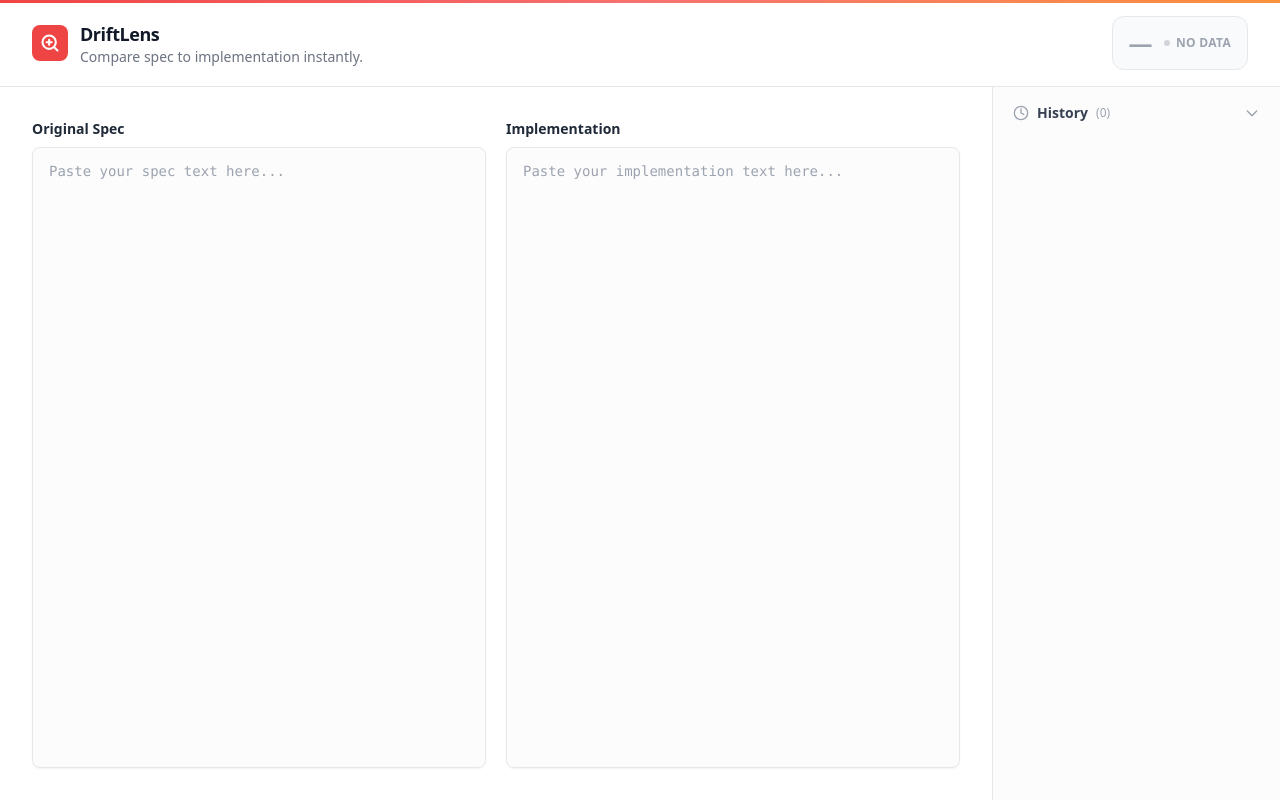
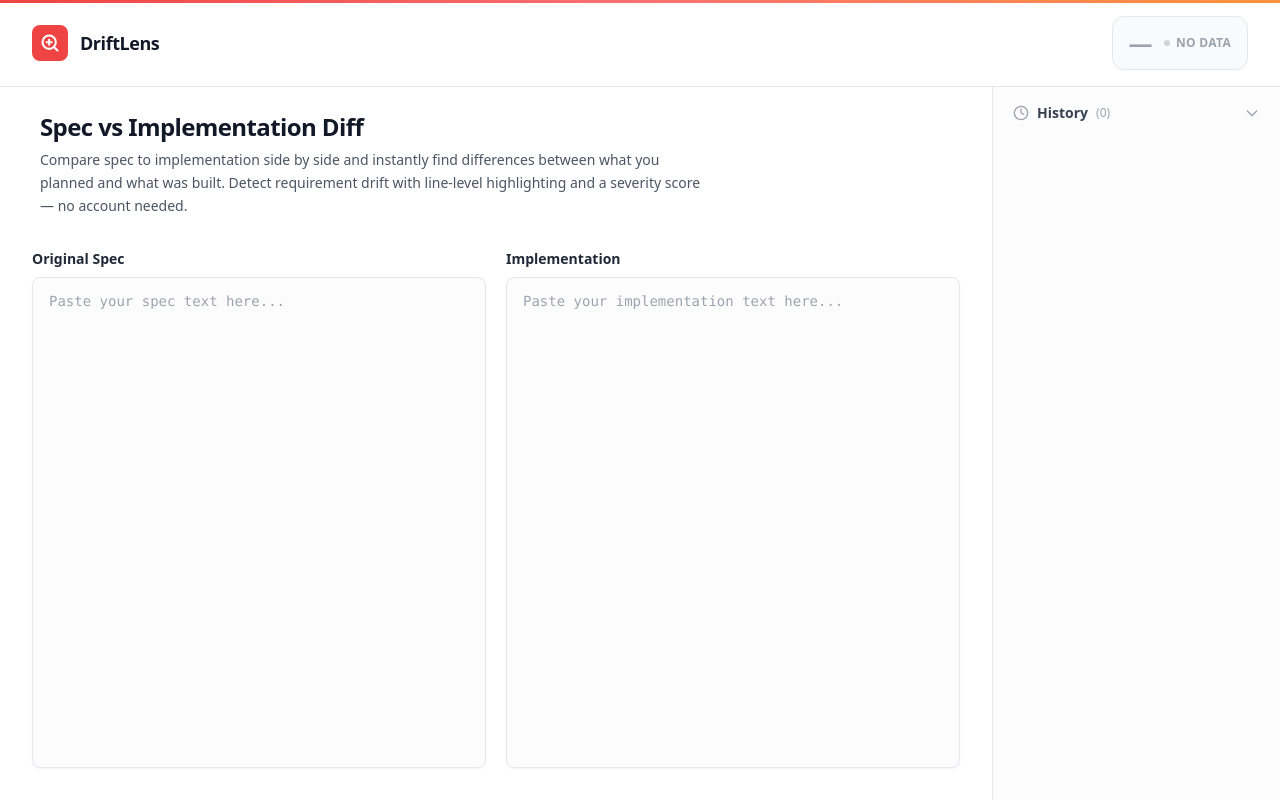
Before and after one commit to runsmlee/aif-driftlens-75e9d737, a React (Vite) app: page / in a window 1280 px wide. Built offline with nearby package versions, Linux system fonts and the light colour scheme.

Commit message:
improve: Improve SpecDrift — Stop talking. Start shipping.:[CRITICAL] (sharpen) ux: SH

```diff
--- a/src/App.tsx
+++ b/src/App.tsx
@@ -76,7 +76,7 @@ export default function App() {
         <div className="flex items-center justify-between">
           <div className="flex items-center gap-3">
             {/* Brand mark */}
-            <div className="flex h-9 w-9 shrink-0 items-center justify-center rounded-lg bg-brand text-white">
+            <div className="flex h-9 w-9 shrink-0 items-center justify-center rounded-lg bg-brand text-white" aria-hidden="true">
               <svg className="h-5 w-5" viewBox="0 0 24 24" fill="none" stroke="currentColor" strokeWidth={2.5} strokeLinecap="round" strokeLinejoin="round" aria-hidden="true">
                 <circle cx="11" cy="11" r="8" />
                 <path d="m21 21-4.3-4.3" />
@@ -84,14 +84,7 @@ export default function App() {
                 <path d="M8 11h6" />
               </svg>
             </div>
-            <div>
-              <h1 className="text-lg font-bold tracking-tight text-gray-900">
-                DriftLens
-              </h1>
-              <p className="hidden text-sm leading-tight text-gray-500 sm:block">
-                Compare spec to implementation instantly.
-              </p>
-            </div>
+            <span className="text-lg font-bold tracking-tight text-gray-900">DriftLens</span>
           </div>
 
           <DriftScore
@@ -104,6 +97,18 @@ export default function App() {
       {/* Main Content */}
       <div className="flex flex-1 overflow-hidden">
         <main className="flex flex-1 flex-col overflow-hidden">
+          {/* SEO Heading + Supporting Copy */}
+          <div className="px-4 pt-5 sm:px-8 sm:pt-6 lg:px-10">
+            <h1 className="text-xl font-bold tracking-tight text-gray-900 sm:text-2xl">
+              Spec vs Implementation Diff
+            </h1>
+            <p className="mt-1.5 max-w-2xl text-sm leading-relaxed text-gray-600">
+              Compare spec to implementation side by side and instantly find differences
+              between what you planned and what was built. Detect requirement drift with
+              line-level highlighting and a severity score — no account needed.
+            </p>
+          </div>
+
           {/* Input Panels */}
           <div className="flex flex-1 flex-col gap-4 p-4 sm:flex-row sm:gap-5 sm:p-6 lg:p-8">
             <div className="flex-1 min-w-0">
```
Also changed, not shown: 4 other files (tests, documents, lock files or other folders).
